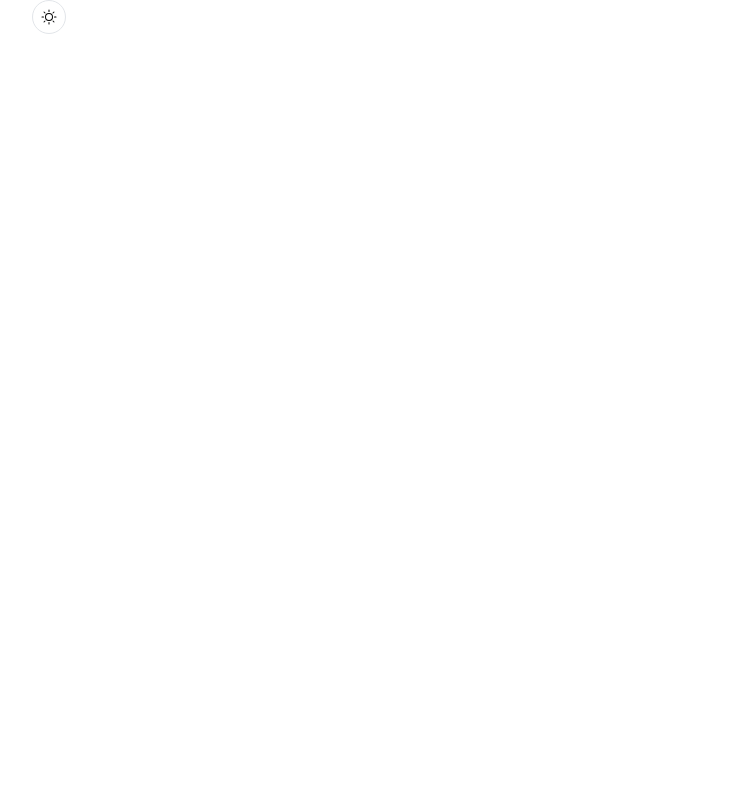
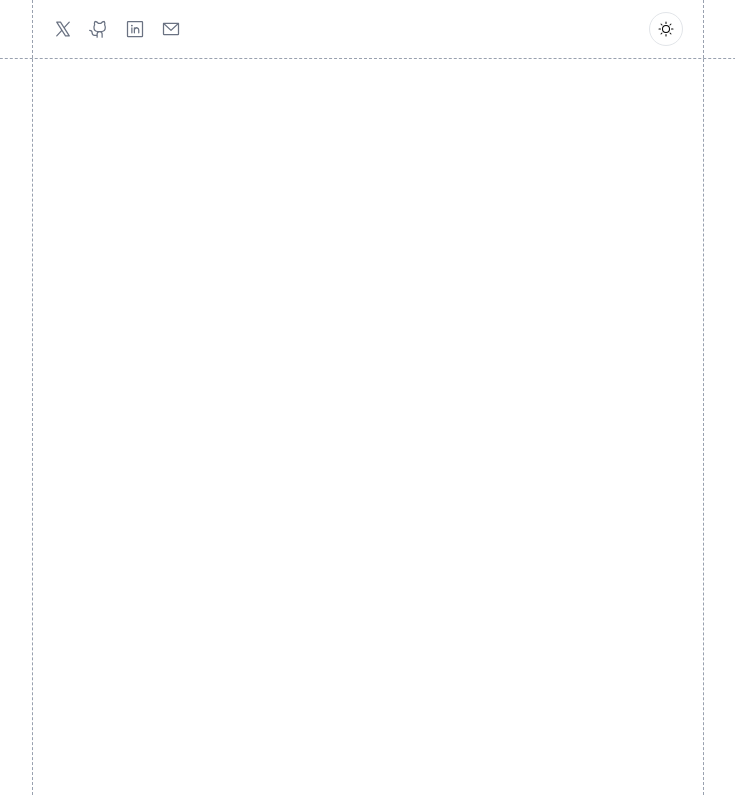
Before and after one commit to RandomOscillations/mine, a Next.js app: page / in a window 1280 px wide. Shown: the whole page, without its empty margins (272-1007 px from the left). Built offline with nearby package versions, Linux system fonts and the light colour scheme.

Commit message:
feat: add the icons to the navbar

```diff
--- a/app/page.tsx
+++ b/app/page.tsx
@@ -4,10 +4,13 @@ import React from "react";
 
 const Home = () => {
   return (
-    <MaxWidthWrapper>
+    <>
       {/* navbar */}
       <Navbar />
-    </MaxWidthWrapper>
+      <MaxWidthWrapper>
+        <div></div>
+      </MaxWidthWrapper>
+    </>
   );
 };
 
--- a/components/max-width-wrapper.tsx
+++ b/components/max-width-wrapper.tsx
@@ -1,7 +1,13 @@
 import React from "react";
 
 const MaxWidthWrapper = ({ children }: { children: React.ReactNode }) => {
-  return <div className="mx-auto max-w-2xl">{children}</div>;
+  return (
+    <>
+      <main className="mx-auto max-w-2xl border-x border-dashed border-gray-400 dark:border-neutral-800 h-[calc(100vh-4rem)] px-5 py-3 relative">
+        {children}
+      </main>
+    </>
+  );
 };
 
 export default MaxWidthWrapper;
--- a/components/navbar.tsx
+++ b/components/navbar.tsx
@@ -2,6 +2,9 @@
 
 import React from "react";
 import dynamic from "next/dynamic";
+import { navLinks } from "@/constants";
+import { iconMap } from "@/constants/iconMap";
+import Link from "next/link";
 
 const ThemeSwitch = dynamic(() => import("./theme-swtch"), {
   ssr: false,
@@ -10,8 +13,31 @@ const ThemeSwitch = dynamic(() => import("./theme-swtch"), {
 
 const Navbar = () => {
   return (
-    <div>
-      <ThemeSwitch />
+    <div className="max-w-4xl mx-auto">
+      {/* nav container */}
+      <div className="mx-auto max-w-2xl px-5 py-3 border-x border-dashed border-gray-400 dark:border-neutral-800">
+        <nav className="flex items-center justify-between">
+          <div className="flex items-center gap-4">
+            {navLinks.map((link) => {
+              const IconComponent = iconMap[link.icon];
+              return (
+                <Link
+                  key={link.id}
+                  href={link.link}
+                  target="_blank"
+                  rel="noopener noreferrer"
+                  className="text-gray-500 dark:text-neutral-500 hover:text-[var(--color-text)] transition-colors duration-75"
+                >
+                  <IconComponent className="w-5 h-5" />
+                </Link>
+              );
+            })}
+          </div>
+          <ThemeSwitch />
+        </nav>
+      </div>
+      {/* This creates the horizontal dashed line that will intersect with the wrapper borders */}
+      <div className="w-full border-b border-dashed border-gray-400 dark:border-neutral-800"></div>
     </div>
   );
 };
--- /dev/null
+++ b/constants/iconMap.ts
@@ -0,0 +1,15 @@
+import {
+  GithubLogoIcon,
+  LinkedinLogoIcon,
+  EnvelopeSimpleIcon,
+  XLogoIcon,
+} from "@phosphor-icons/react";
+
+export const iconMap = {
+  XLogoIcon,
+  GithubLogoIcon,
+  LinkedinLogoIcon,
+  EnvelopeSimpleIcon,
+} as const;
+
+export type IconName = keyof typeof iconMap;
--- /dev/null
+++ b/constants/index.ts
@@ -0,0 +1,30 @@
+import { IconName } from "./iconMap";
+
+export interface NavLink {
+  id: number;
+  label: string;
+  link: string;
+  icon: IconName;
+}
+
+export const navLinks: NavLink[] = [
+  { id: 1, label: "X", link: "https://x.com/divandcode", icon: "XLogoIcon" },
+  {
+    id: 2,
+    label: "GitHub",
+    link: "https://github.com/Divnoor-4602",
+    icon: "GithubLogoIcon",
+  },
+  {
+    id: 3,
+    label: "LinkedIn",
+    link: "https://www.linkedin.com/in/divnoor-nagra/",
+    icon: "LinkedinLogoIcon",
+  },
+  {
+    id: 4,
+    label: "Mail",
+    link: "mailto:your.divnoorsinghnagra@gmail.com",
+    icon: "EnvelopeSimpleIcon",
+  },
+];
```
